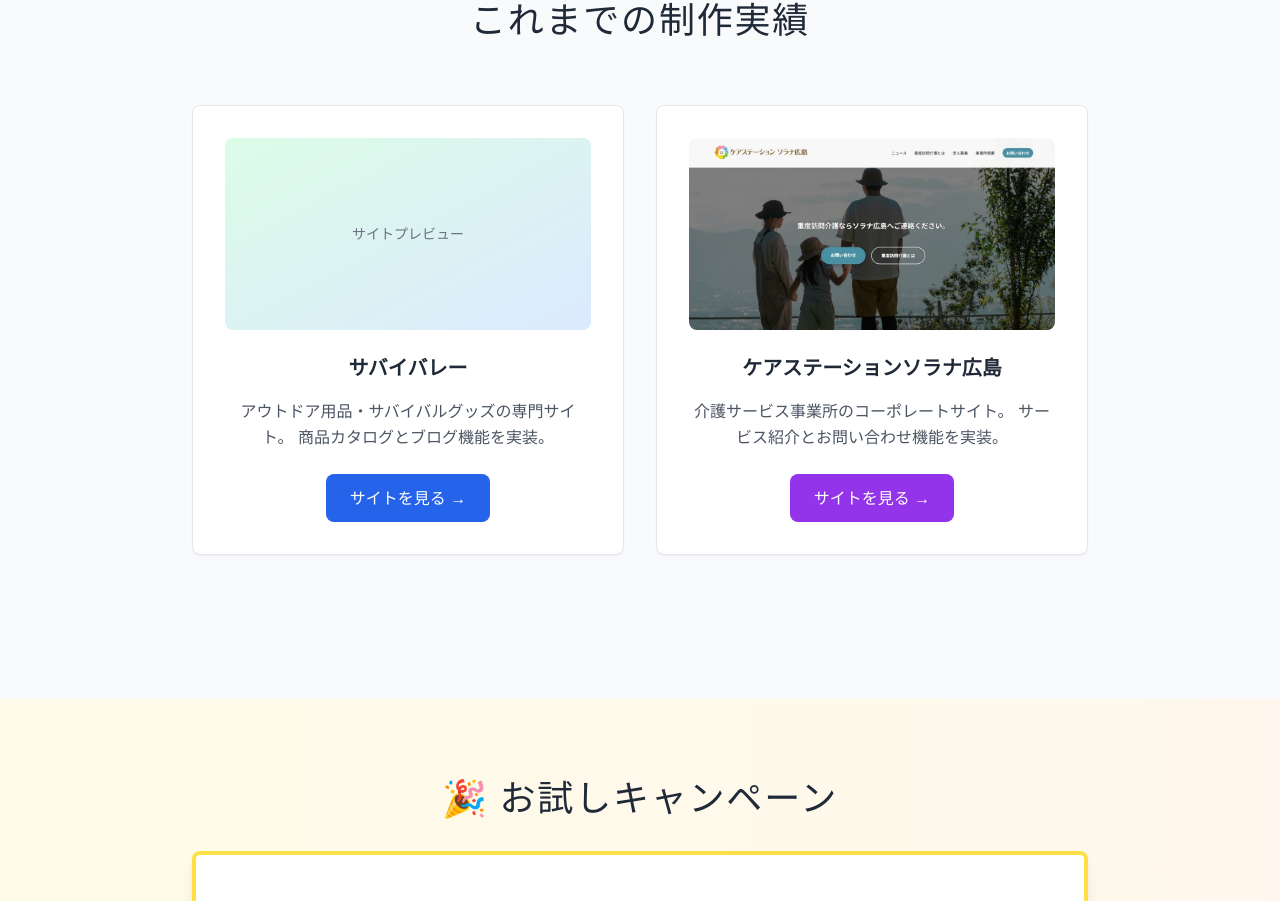
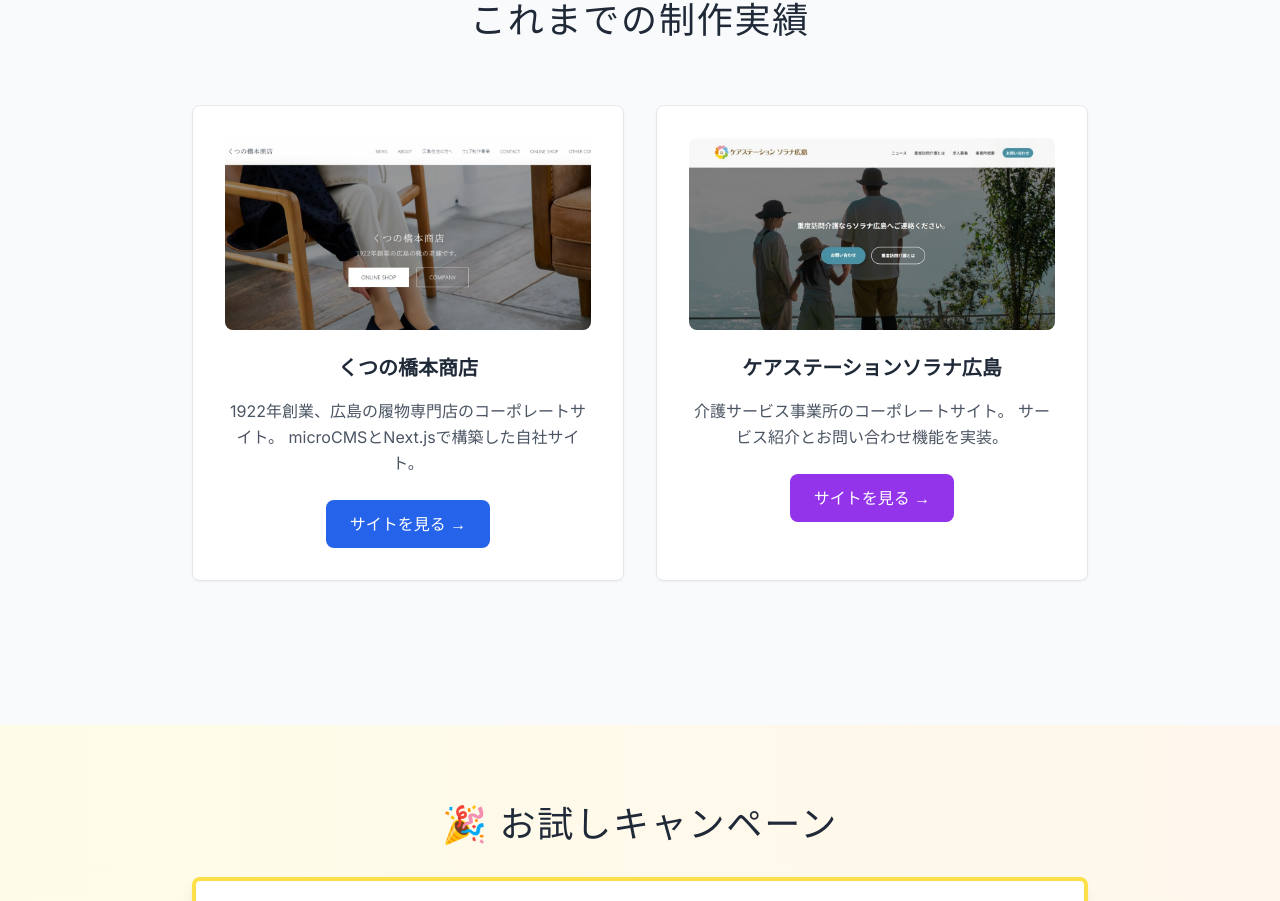
Before and after one commit to sayumasa25/-HP, a Next.js app: page /web-development in a window 1280 px wide. Shown: the part 3454-4355 px from the top of the page. Built offline with nearby package versions, Linux system fonts and the light colour scheme; a web font is replaced by a local one.

Commit message:
feat: 制作実績をサバイバレーからくつの橋本商店（自社HP）に差し替え

```diff
--- a/app/web-development/page.tsx
+++ b/app/web-development/page.tsx
@@ -427,17 +427,21 @@ export default function WebDevelopmentPage() {
                 className="bg-white p-8 rounded-lg shadow-sm border border-gray-200"
               >
                 <div className="mb-6">
-                  <div className="w-full h-48 bg-gradient-to-br from-green-100 to-blue-100 rounded-lg flex items-center justify-center mb-4">
-                    <span className="text-gray-500 text-sm">サイトプレビュー</span>
+                  <div className="w-full h-48 rounded-lg overflow-hidden mb-4">
+                    <img
+                      src="/hptop.jpg"
+                      alt="くつの橋本商店 サイトプレビュー"
+                      className="w-full h-full object-cover object-top"
+                    />
                   </div>
                 </div>
-                <h3 className="text-xl font-bold text-gray-800 mb-4">サバイバレー</h3>
+                <h3 className="text-xl font-bold text-gray-800 mb-4">くつの橋本商店</h3>
                 <p className="text-gray-600 mb-6 leading-relaxed">
-                  アウトドア用品・サバイバルグッズの専門サイト。
-                  商品カタログとブログ機能を実装。
+                  1922年創業、広島の履物専門店のコーポレートサイト。
+                  microCMSとNext.jsで構築した自社サイト。
                 </p>
                 <a
-                  href="https://luxury-cannoli-ee64d6.netlify.app/"
+                  href="https://www.hs1922.com/"
                   target="_blank"
                   rel="noopener noreferrer"
                   className="inline-block bg-blue-600 text-white px-6 py-3 rounded-lg font-medium hover:bg-blue-700 transition-colors"
```
Also changed, not shown: public/hptop.jpg (added).
